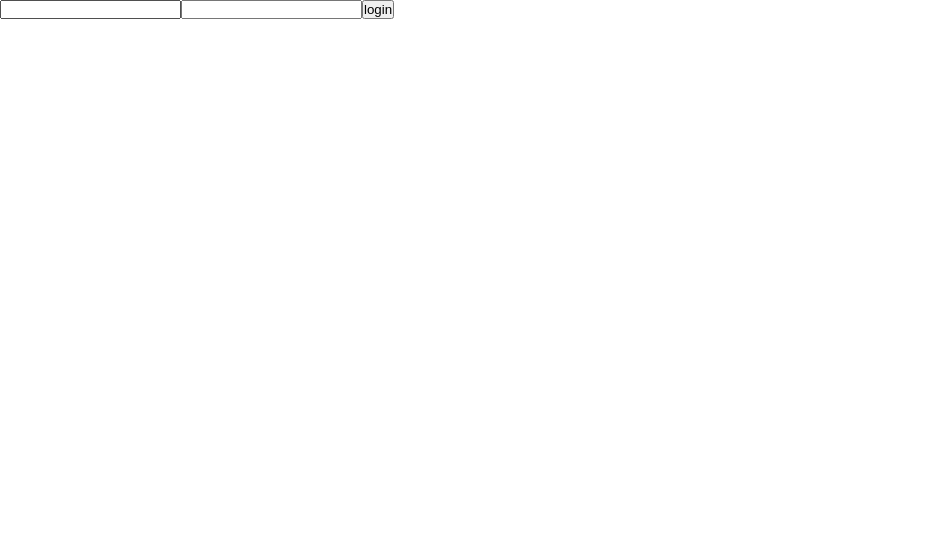
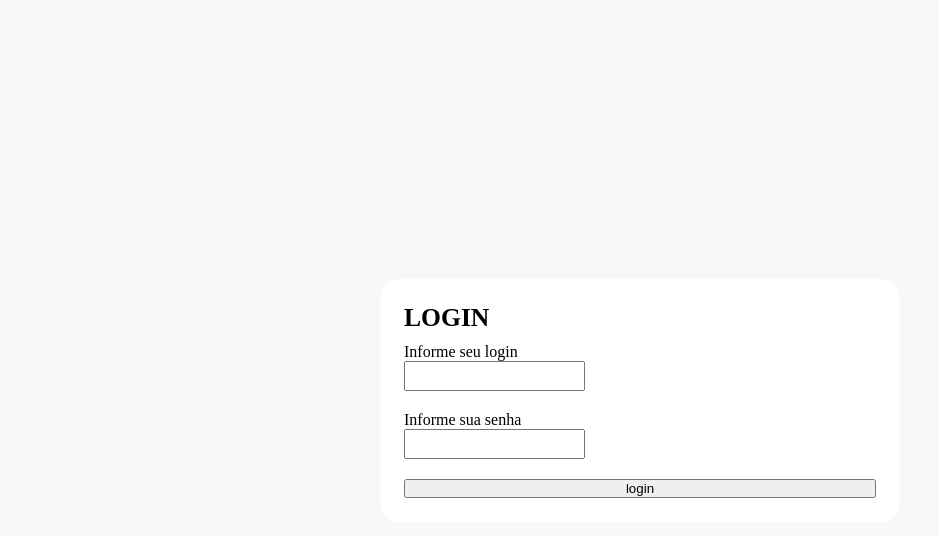
Before and after one commit to WilliamnMiranda/app-photo, a React (Vite) app: page /login in a window 1280 px wide. Shown: the top 536 px of the page, without its empty margins (0-939 px from the left). Built offline with nearby package versions, Linux system fonts and the light colour scheme; no server answers.

Commit message:
feat: :sparkles: created form component scope

```diff
--- a/src/components/forms/input_text/index.tsx
+++ b/src/components/forms/input_text/index.tsx
@@ -1,5 +1,5 @@
 import React from "react";
-
+import * as C from "./style";
 interface IProps {
   value: string;
   onChange: React.Dispatch<React.SetStateAction<string>>;
@@ -9,7 +9,7 @@ const InputText = ({ value, onChange }: IProps) => {
   const handleInputChange = (event: React.ChangeEvent<HTMLInputElement>) => {
     onChange(event.target.value);
   };
-  return <input value={value} onChange={handleInputChange} />;
+  return <C.Input value={value} onChange={handleInputChange} />;
 };
 
 export default InputText;
--- /dev/null
+++ b/src/components/forms/input_text/style.ts
@@ -0,0 +1,5 @@
+import styled from "styled-components";
+
+export const Input = styled.input`
+  height: 30px;
+`;
--- /dev/null
+++ b/src/components/forms/label/index.tsx
@@ -0,0 +1,10 @@
+import React from "react";
+
+interface IProps {
+  value: string;
+}
+const Label = ({ value }: IProps) => {
+  return <div>{value}</div>;
+};
+
+export default Label;
--- a/src/pages/Login/index.tsx
+++ b/src/pages/Login/index.tsx
@@ -1,19 +1,27 @@
 import React from "react";
 import { useLogin } from "../../hooks/useLogin";
 import InputText from "../../components/forms/input_text";
-
+import * as C from "./style";
+import Label from "../../components/forms/label";
 const LoginScreen = () => {
   const { submit, setEmail, setPassword, email, password } = useLogin();
-  console.log(email);
-  console.log(password);
   return (
-    <div>
-      <form onSubmit={submit}>
-        <InputText onChange={setEmail} value={email} />
-        <InputText onChange={setPassword} value={password} />
-        <button> login </button>
-      </form>
-    </div>
+    <C.ContainerLogin>
+      <C.ContainerForm>
+        <C.Tittle> Login </C.Tittle>
+        <form onSubmit={submit}>
+          <div>
+            <Label value="Informe seu login" />
+            <InputText onChange={setEmail} value={email} />
+          </div>
+          <div>
+            <Label value="Informe sua senha" />
+            <InputText onChange={setPassword} value={password} />
+          </div>
+          <button> login </button>
+        </form>
+      </C.ContainerForm>
+    </C.ContainerLogin>
   );
 };
 
--- /dev/null
+++ b/src/pages/Login/style.ts
@@ -0,0 +1,28 @@
+import styled from "styled-components";
+
+export const ContainerLogin = styled.div`
+  background-color: #f8f8f8;
+  height: 100vh;
+  display: flex;
+  align-items: center;
+  justify-content: center;
+  width: 100%;
+`;
+
+export const ContainerForm = styled.div`
+  width: 520px;
+  background-color: #ffffff;
+  padding: 24px;
+  border-radius: 20px;
+  form {
+    display: flex;
+    flex-direction: column;
+    gap: 20px;
+  }
+`;
+
+export const Tittle = styled.h1`
+  text-transform: uppercase;
+  font-size: 1.6em;
+  margin-bottom: 10px;
+`;
--- a/src/routes/routes.tsx
+++ b/src/routes/routes.tsx
@@ -8,7 +8,7 @@ import LoginScreen from "../pages/Login";
 const router = createBrowserRouter([
   {
     path: "/",
-    element: <HomeScreen />,
+    element: <PrivateRoute element={HomeScreen} />,
   },
   {
     path: "/pin",
```
Also changed, not shown: src/components/forms/label/style.ts (added).
